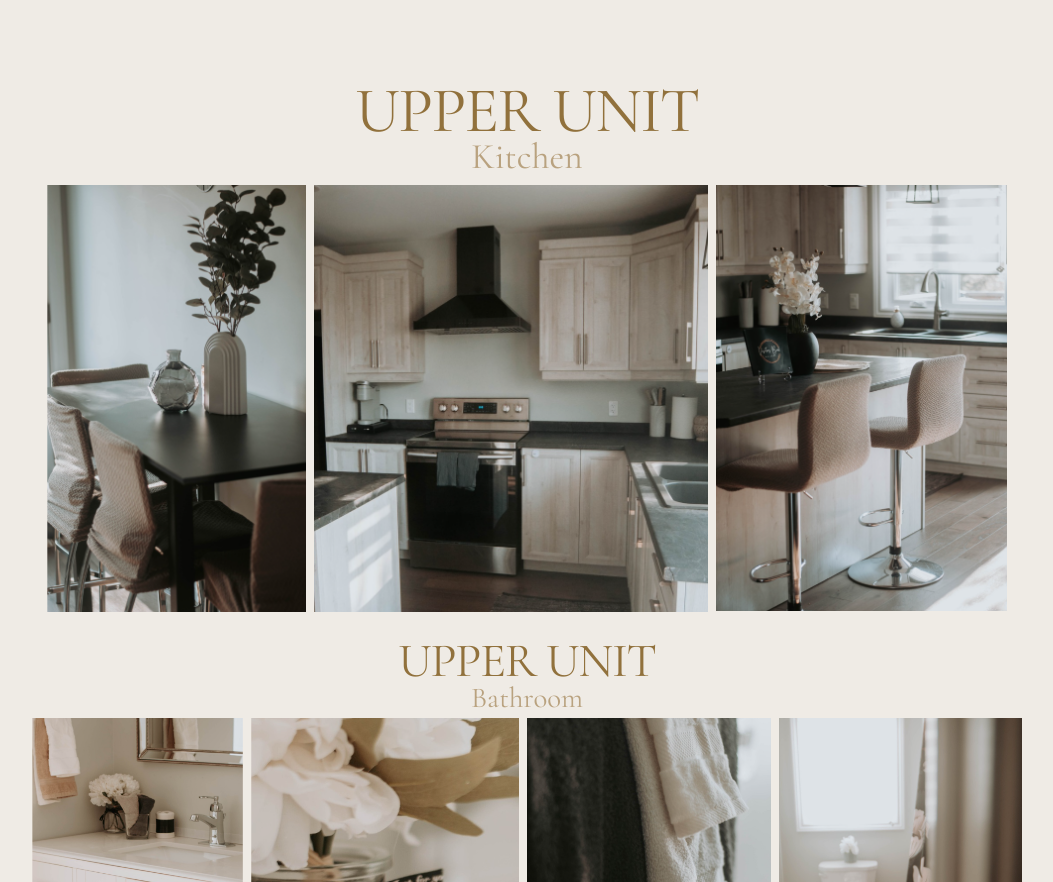
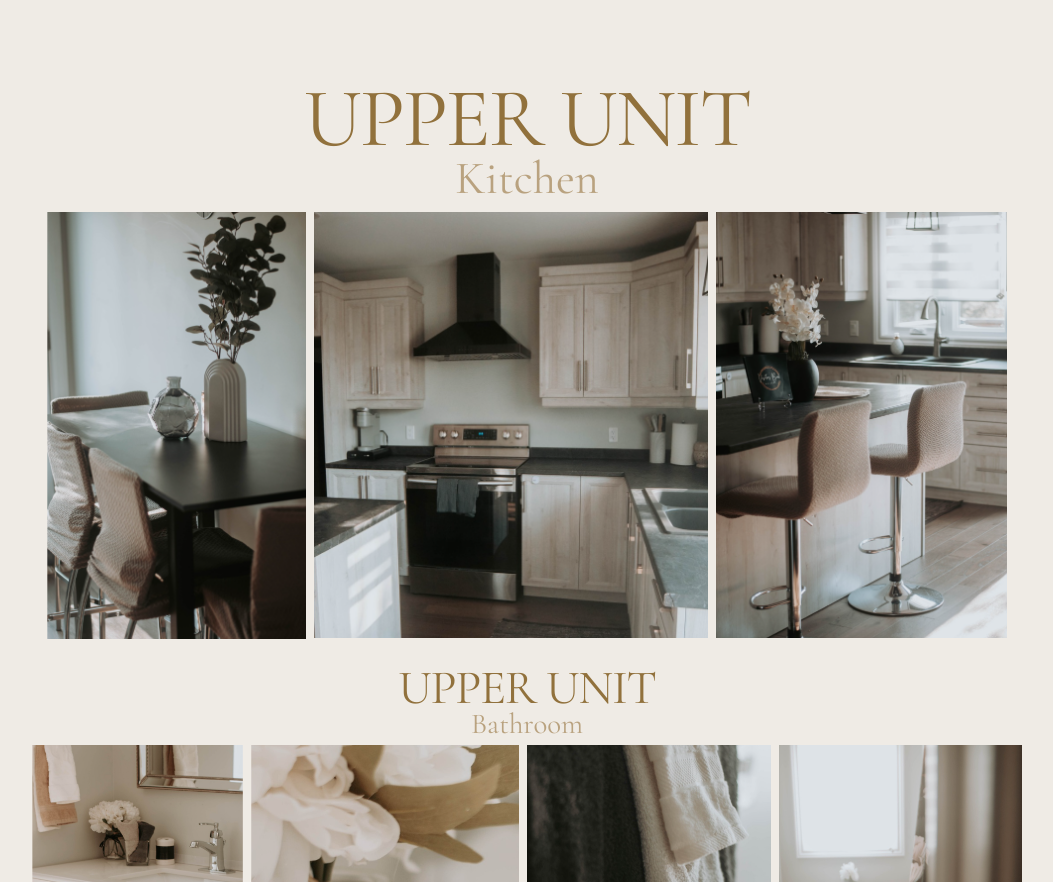
Before and after one commit to Fauxbear95/tuer-accomodations, a React (Vite) app: page / in a window 1280 px wide. Shown: the part 5579-6461 px from the top of the page, without its empty margins (113-1166 px from the left). Built offline with nearby package versions, Linux system fonts and the light colour scheme.

Commit message:
Scale upper kitchen gallery heading to reference

```diff
--- a/src/styles/gallery.css
+++ b/src/styles/gallery.css
@@ -299,11 +299,11 @@
   }
 
   .unit-gallery-upper-kitchen .unit-gallery-heading h2 {
-    font-size: 4rem;
+    font-size: 5.2rem;
   }
 
   .unit-gallery-upper-kitchen .unit-gallery-heading p {
-    font-size: 2.25rem;
+    font-size: 2.9rem;
   }
 
   .unit-gallery-upper-kitchen .unit-gallery-images-three-column {
```
